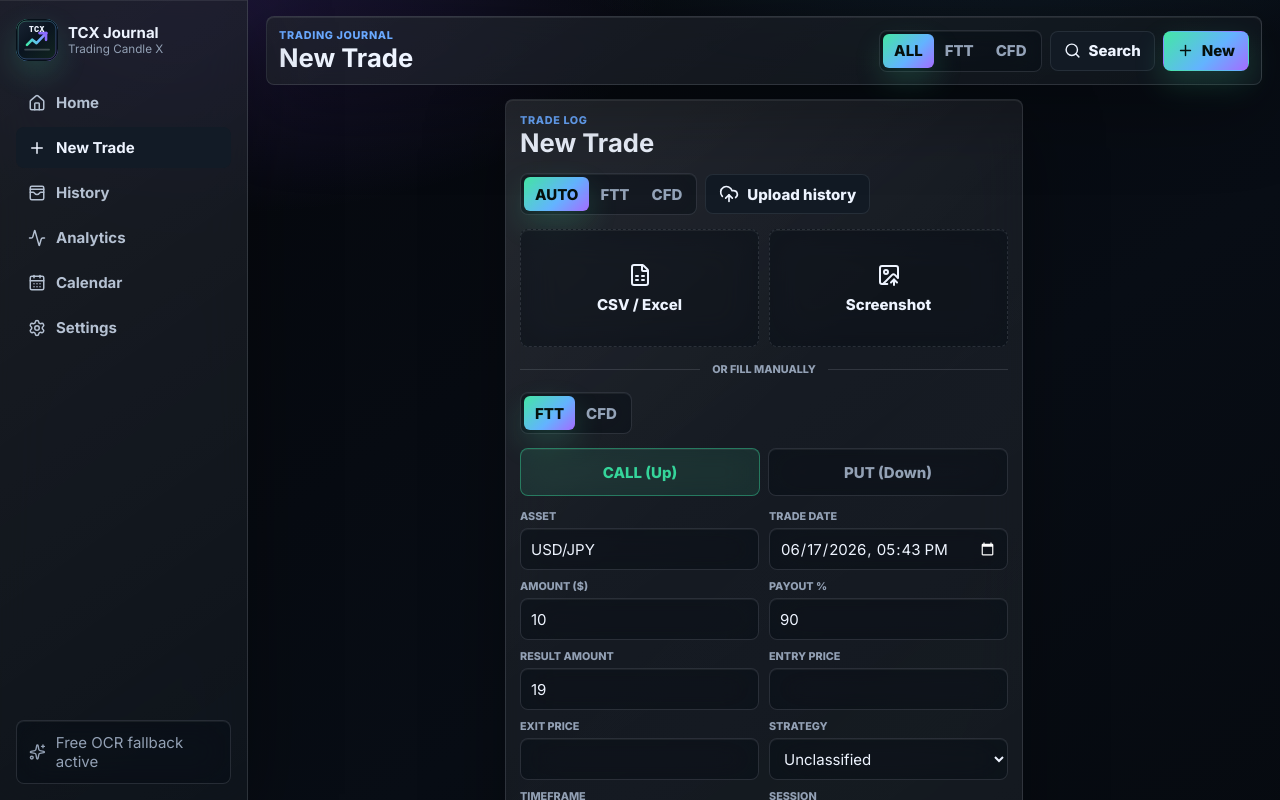
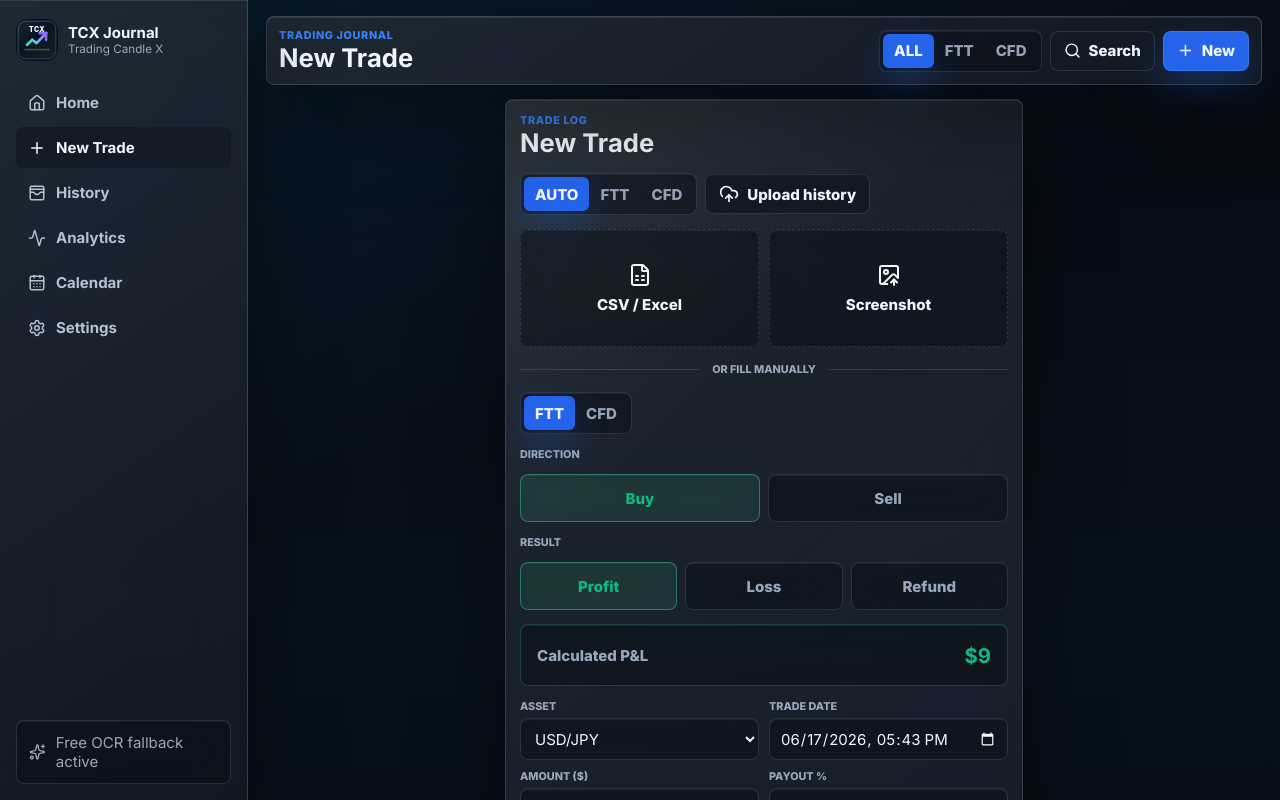
Before and after one commit to imsshajid/tcxjournal, a React (Vite) app: page / in a window 1280 px wide. Both pictures are taken after a click on the button "New Trade". Shown: the top 800 px of the page. Built offline with nearby package versions, Linux system fonts and the light colour scheme.

Commit message:
Refine trade ticket design and asset selection

```diff
--- a/src/App.jsx
+++ b/src/App.jsx
@@ -55,7 +55,27 @@ const STRATEGIES = ['Unclassified', 'Signal Following', 'Stochastic', 'Price Act
 const EMOTIONS = ['Calm', 'Confident', 'Anxious', 'Fearful', 'Greedy', 'Revenge', 'Bored', 'Focused', 'Patient', 'Neutral'];
 const TIMEFRAMES = ['10s', '15s', '30s', '1m', '2m', '3m', '5m', '15m', '30m', '1h', '4h', '1d'];
 const SESSION_OPTIONS = ['Sydney', 'Tokyo', 'London', 'New York'];
-const OUTCOME_LABELS = { WIN: 'Profit', LOSS: 'Loss', DRAW: 'Draw' };
+const OUTCOME_LABELS = { WIN: 'Profit', LOSS: 'Loss', DRAW: 'Refund' };
+const FTT_ASSETS = [
+  'AUD/CAD', 'AUD/CHF', 'AUD/JPY', 'AUD/NZD', 'AUD/USD', 'CAD/CHF', 'CAD/JPY', 'CHF/JPY',
+  'EUR/AUD', 'EUR/CAD', 'EUR/CHF', 'EUR/GBP', 'EUR/JPY', 'EUR/NZD', 'EUR/USD',
+  'GBP/AUD', 'GBP/CAD', 'GBP/CHF', 'GBP/JPY', 'GBP/NZD', 'GBP/USD',
+  'NZD/CAD', 'NZD/CHF', 'NZD/JPY', 'NZD/USD', 'USD/BRL', 'USD/CAD', 'USD/CHF', 'USD/JPY', 'USD/MXN', 'USD/TRY', 'USD/ZAR',
+  'AUD/CAD (OTC)', 'AUD/CHF (OTC)', 'AUD/JPY (OTC)', 'AUD/NZD (OTC)', 'AUD/USD (OTC)',
+  'CAD/CHF (OTC)', 'CAD/JPY (OTC)', 'CHF/JPY (OTC)', 'EUR/AUD (OTC)', 'EUR/CAD (OTC)', 'EUR/CHF (OTC)', 'EUR/GBP (OTC)', 'EUR/JPY (OTC)', 'EUR/NZD (OTC)', 'EUR/USD (OTC)',
+  'GBP/AUD (OTC)', 'GBP/CAD (OTC)', 'GBP/CHF (OTC)', 'GBP/JPY (OTC)', 'GBP/NZD (OTC)', 'GBP/USD (OTC)',
+  'NZD/CAD (OTC)', 'NZD/CHF (OTC)', 'NZD/JPY (OTC)', 'NZD/USD (OTC)',
+  'USD/ARS (OTC)', 'USD/BDT (OTC)', 'USD/BRL (OTC)', 'USD/COP (OTC)', 'USD/DZD (OTC)', 'USD/EGP (OTC)', 'USD/IDR (OTC)', 'USD/INR (OTC)', 'USD/MXN (OTC)', 'USD/NGN (OTC)', 'USD/PKR (OTC)', 'USD/PHP (OTC)', 'USD/TRY (OTC)', 'USD/ZAR (OTC)',
+  'XAU/USD (OTC)', 'XAG/USD (OTC)', 'Bitcoin (OTC)', 'Ethereum (OTC)', 'Litecoin (OTC)', 'Dogecoin (OTC)', 'Solana (OTC)', 'Cardano (OTC)', 'Ripple (OTC)', 'Toncoin (OTC)', 'Polkadot (OTC)', 'Chainlink (OTC)', 'Binance Coin (OTC)',
+  'Apple (OTC)', 'Amazon (OTC)', 'Tesla (OTC)', 'Microsoft (OTC)', 'Meta (OTC)', 'Netflix (OTC)', 'Alibaba (OTC)', 'McDonalds (OTC)',
+  'US 100 (OTC)', 'US 500 (OTC)', 'US 30 (OTC)', 'UK 100 (OTC)', 'Germany 40 (OTC)', 'Hong Kong 50 (OTC)',
+];
+const CFD_ASSETS = [
+  'XAU/USD', 'XAG/USD', 'EUR/USD', 'GBP/USD', 'USD/JPY', 'AUD/USD', 'USD/CAD', 'USD/CHF', 'NZD/USD', 'EUR/JPY', 'GBP/JPY', 'AUD/JPY',
+  'BTC/USD', 'ETH/USD', 'LTC/USD', 'XRP/USD', 'BNB/USD', 'SOL/USD',
+  'NAS100', 'US30', 'SPX500', 'GER40', 'UK100', 'JP225', 'HK50',
+  'USOIL', 'BRENT', 'NATGAS',
+];
 
 const seedTrades = [
   makeTrade({
@@ -124,18 +144,20 @@ const seedTrades = [
 function makeTrade(input) {
   const market = input.market || 'FTT';
   const amount = toNumber(input.amount);
-  const hasFttResult = input.income !== undefined || input.resultAmount !== undefined;
-  const income = input.income === undefined ? input.resultAmount : input.income;
+  const desiredResult = input.result ? normalizeTradeResult(input.result) : input.profit !== undefined ? tradeResult(input.profit) : 'WIN';
+  const explicitIncome = input.income === undefined ? input.resultAmount : input.income;
+  const hasFttResult = explicitIncome !== undefined && explicitIncome !== '';
+  const income = hasFttResult ? explicitIncome : deriveFttIncome(amount, input.payout, desiredResult);
   const netProfit =
     market === 'FTT'
-      ? hasFttResult ? calculateFttNet(amount, income) : toNumber(input.profit)
+      ? calculateFttNet(amount, income)
       : toNumber(input.profit);
   return {
     id: input.id || crypto.randomUUID(),
     sourceId: clean(input.sourceId || input.ticket || input.positionId || input.ID || ''),
     market,
     account: input.account || (market === 'FTT' ? 'Quotex' : 'CFD'),
-    asset: normalizeAsset(input.asset || input.symbol || input.info || ''),
+    asset: normalizeAsset(input.asset || input.symbol || input.info || assetOptionsForMarket(market)[0] || ''),
     direction: normalizeDirection(input.direction || input.type || ''),
     amount,
     income: market === 'FTT' ? toNumber(income) : '',
@@ -480,9 +502,9 @@ function ResultPanel({ trades }) {
 
 function OutcomePanel({ trades }) {
   const data = [
-    { name: 'Profit', value: trades.filter((t) => t.result === 'WIN').length, color: '#35d49a' },
-    { name: 'Loss', value: trades.filter((t) => t.result === 'LOSS').length, color: '#f65f6f' },
-    { name: 'Draw', value: trades.filter((t) => t.result === 'DRAW').length, color: '#d7b56d' },
+    { name: 'Profit', value: trades.filter((t) => t.result === 'WIN').length, color: '#10b981' },
+    { name: 'Loss', value: trades.filter((t) => t.result === 'LOSS').length, color: '#f43f5e' },
+    { name: 'Refund', value: trades.filter((t) => t.result === 'DRAW').length, color: '#f59e0b' },
   ];
   const assets = Object.entries(trades.reduce((acc, trade) => {
     acc[trade.asset] = acc[trade.asset] || { pnl: 0, count: 0 };
@@ -684,9 +706,9 @@ function NewTrade({ onSave, onImport, settings, onOpenTrade }) {
     asset: 'USD/JPY',
     direction: 'UP',
     amount: 10,
-    income: 19,
     payout: 90,
     profit: 9,
+    result: 'WIN',
     open: '',
     close: '',
     openedAt: inputDateTime(),
@@ -700,17 +722,19 @@ function NewTrade({ onSave, onImport, settings, onOpenTrade }) {
   const set = (key, value) => setForm((current) => {
     const next = { ...current, [key]: value };
     if (key === 'openedAt') next.session = inferForexSession(value);
-    if (key === 'income' || key === 'amount') next.payout = normalizePayout('', key === 'amount' ? value : next.amount, key === 'income' ? value : next.income);
+    if (key === 'result') next.income = '';
     return next;
   });
   const switchMarket = (next) => {
     setMarket(next);
     setForm((current) => ({
       ...current,
+      asset: assetOptionsForMarket(next).includes(normalizeAsset(current.asset)) ? normalizeAsset(current.asset) : assetOptionsForMarket(next)[0],
       account: next === 'FTT' ? 'Quotex' : 'MT5',
       direction: next === 'FTT' ? 'UP' : 'BUY',
       payout: next === 'FTT' ? current.payout || 90 : '',
-      income: next === 'FTT' ? current.income || 0 : '',
+      income: next === 'FTT' ? '' : current.income,
+      result: next === 'FTT' ? normalizeTradeResult(current.result) : current.result,
     }));
   };
   const save = () => {
@@ -795,6 +819,7 @@ function Importer({ onImport, settings }) {
     if (trade.id !== id) return trade;
     const next = { ...trade, [key]: value };
     if (key === 'openedAt') next.session = inferForexSession(value);
+    if (key === 'result') next.income = '';
     return makeTrade(next);
   }));
   const saveDrafts = () => {
@@ -956,12 +981,27 @@ function Select({ label, value, onChange, options }) {
   return <label className="field"><span>{label}</span><select value={value} onChange={(e) => onChange(e.target.value)}>{options.map((option) => <option key={option}>{option}</option>)}</select></label>;
 }
 
+function AssetSelect({ value, onChange, market }) {
+  const options = assetOptionsForMarket(market);
+  const normalizedValue = normalizeAsset(value);
+  const allOptions = options.includes(normalizedValue) || !normalizedValue ? options : [normalizedValue, ...options];
+  const selectValue = normalizedValue || allOptions[0];
+  return (
+    <label className="field assetSelect">
+      <span>Asset</span>
+      <select value={selectValue} onChange={(e) => onChange(e.target.value)}>
+        {allOptions.map((option) => <option key={option}>{option}</option>)}
+      </select>
+    </label>
+  );
+}
+
 function TradeEditorModal({ trade, onClose, onSave, onDelete }) {
   const [draft, setDraft] = useState(() => ({ ...makeTrade(trade), openedAt: inputDateTime(trade.openedAt), closedAt: inputDateTime(trade.closedAt) }));
   const set = (key, value) => setDraft((current) => {
     const next = { ...current, [key]: value };
     if (key === 'openedAt') next.session = inferForexSession(value);
-    if (key === 'income' || key === 'amount') next.payout = normalizePayout('', key === 'amount' ? value : next.amount, key === 'income' ? value : next.income);
+    if (key === 'result') next.income = '';
     return next;
   });
   return (
@@ -1048,25 +1088,31 @@ function DayTradesModal({ date, trades, onClose, onOpenTrade }) {
 
 function TradeFormFields({ draft, set }) {
   const isFtt = draft.market === 'FTT';
+  const previewTrade = makeTrade(draft);
   return (
     <div className="form">
+      <div className="directionChooser">
+        <span>Direction</span>
         <div className="twoBtns">
           <button className={['UP', 'BUY'].includes(draft.direction) ? 'selected up' : ''} onClick={() => set('direction', isFtt ? 'UP' : 'BUY')}>
-          {isFtt ? 'CALL (Up)' : 'BUY'}
+            Buy
           </button>
           <button className={['DOWN', 'SELL'].includes(draft.direction) ? 'selected dn' : ''} onClick={() => set('direction', isFtt ? 'DOWN' : 'SELL')}>
-          {isFtt ? 'PUT (Down)' : 'SELL'}
+            Sell
           </button>
         </div>
+      </div>
+      <OutcomeChooser draft={draft} set={set} />
+      <div className="pnlPreview">
+        <span>Calculated P&L</span>
+        <b className={previewTrade.profit >= 0 ? 'green' : 'red'}>{money(previewTrade.profit)}</b>
+      </div>
       <div className="fields">
-        <Input label="Asset" value={draft.asset} onChange={(v) => set('asset', v)} />
+        <AssetSelect value={draft.asset} market={draft.market} onChange={(v) => set('asset', v)} />
         <Input label="Trade date" type="datetime-local" value={inputDateTime(draft.openedAt)} onChange={(v) => set('openedAt', v)} />
         <Input label={isFtt ? 'Amount ($)' : 'Lot'} type="number" value={draft.amount} onChange={(v) => set('amount', v)} />
         {isFtt ? (
-          <>
           <Input label="Payout %" type="number" value={draft.payout} onChange={(v) => set('payout', v)} />
-            <Input label="Result amount" type="number" value={draft.income} onChange={(v) => set('income', v)} />
-          </>
         ) : (
           <Input label="P/L" type="number" value={draft.profit} onChange={(v) => set('profit', v)} />
         )}
@@ -1077,12 +1123,7 @@ function TradeFormFields({ draft, set }) {
         <Select label="Session" value={normalizeSession(draft.session, draft.openedAt)} onChange={(v) => set('session', v)} options={SESSION_OPTIONS} />
         <Select label="Emotion" value={draft.emotion || 'Neutral'} onChange={(v) => set('emotion', v)} options={EMOTIONS} />
       </div>
-      <OutcomeChooser draft={draft} set={set} />
       <label className="area"><span>Notes</span><textarea value={draft.notes || ''} onChange={(e) => set('notes', e.target.value)} /></label>
-      <div className="pnlPreview">
-        <span>Calculated P&L</span>
-        <b className={makeTrade(draft).profit >= 0 ? 'green' : 'red'}>{money(makeTrade(draft).profit)}</b>
-      </div>
     </div>
   );
 }
@@ -1091,14 +1132,7 @@ function OutcomeChooser({ draft, set }) {
   const trade = makeTrade(draft);
   const choose = (result) => {
     if (draft.market === 'FTT') {
-      const amount = Math.abs(toNumber(draft.amount));
-      const payout = toNumber(draft.payout) || 90;
-      const income = result === 'WIN'
-        ? round(amount + (amount * payout / 100))
-        : result === 'LOSS'
-          ? 0
-          : amount;
-      set('income', income);
+      set('result', result);
       return;
     }
     const size = Math.abs(toNumber(draft.profit)) || 1;
@@ -1306,10 +1340,22 @@ function normalizeStrategy(value) {
   return STRATEGIES.includes(strategy) ? strategy : strategy;
 }
 
+function assetOptionsForMarket(market) {
+  return market === 'CFD' ? CFD_ASSETS : FTT_ASSETS;
+}
+
 function normalizeSession(value, dateValue) {
   const session = title(value);
   if (SESSION_OPTIONS.includes(session)) return session;
   return inferForexSession(dateValue);
+}
+
+function normalizeTradeResult(value) {
+  const text = clean(value).toUpperCase();
+  if (['WIN', 'PROFIT'].includes(text)) return 'WIN';
+  if (['LOSS', 'LOSE'].includes(text)) return 'LOSS';
+  if (['DRAW', 'REFUND', 'BREAKEVEN', 'BREAK EVEN'].includes(text)) return 'DRAW';
+  return 'WIN';
 }
 
 function inferForexSession(value) {
@@ -1376,6 +1422,15 @@ function normalizePayout(value, amount, income) {
   if (!stake || resultAmount <= stake) return 90;
   const calculated = ((resultAmount - stake) / stake) * 100;
   return Number.isFinite(calculated) && calculated > 0 ? Math.round(calculated) : 90;
+}
+
+function deriveFttIncome(amount, payout, result = 'WIN') {
+  const stake = Math.abs(toNumber(amount));
+  const pct = toNumber(payout) || 90;
+  if (!stake) return 0;
+  if (result === 'LOSS') return 0;
+  if (result === 'DRAW') return stake;
+  return round(stake + (stake * pct / 100));
 }
 
 function calculateFttNet(amount, income) {
--- a/src/style.css
+++ b/src/style.css
@@ -2,17 +2,18 @@
 
 :root {
   color-scheme: dark;
-  --bg: #080b0f;
-  --panel: #101720;
-  --panel-2: #0d131b;
-  --line: rgba(231, 238, 249, .09);
-  --text: #eef4ff;
-  --muted: #93a1b5;
-  --dim: #627086;
-  --green: #35d49a;
-  --red: #f65f6f;
-  --blue: #6aa9ff;
-  --gold: #d7b56d;
+  --bg: #05070d;
+  --panel: #0e1622;
+  --panel-2: #0a111b;
+  --line: rgba(203, 213, 225, .14);
+  --text: #f2f6fd;
+  --muted: #9aa8bb;
+  --dim: #66758b;
+  --green: #10b981;
+  --red: #f43f5e;
+  --blue: #3b82f6;
+  --gold: #f59e0b;
+  --cyan: #06b6d4;
   --radius: 8px;
   --sidebar: 248px;
 }
@@ -61,8 +62,8 @@ button:disabled { cursor: progress; opacity: .72; }
   display: grid;
   place-items: center;
   border-radius: var(--radius);
-  background: #35d49a;
-  color: #06100d;
+  background: #1d4ed8;
+  color: #eff6ff;
   font-weight: 800;
 }
 
@@ -200,8 +201,8 @@ main {
 }
 
 .segmented button.on {
-  color: #06100d;
-  background: var(--green);
+  color: #eff6ff;
+  background: #1d4ed8;
 }
 
 .primary, .soft, .uploadBtn {
@@ -220,9 +221,10 @@ main {
 }
 
 .primary {
-  border-color: transparent;
-  color: #06100d;
-  background: var(--green);
+  border-color: rgba(59, 130, 246, .72);
+  color: #eff6ff;
+  background: #2563eb;
+  box-shadow: 0 12px 30px rgba(37, 99, 235, .24);
 }
 
 .page {
@@ -493,6 +495,7 @@ main {
   background: rgba(215, 181, 109, .1);
 }
 
+.directionChooser,
 .outcomeChooser {
   display: grid;
   gap: 8px;
@@ -504,7 +507,7 @@ main {
   gap: 10px;
 }
 
-.field span, .area span, .settingsRows span, .outcomeChooser > span {
+.field span, .area span, .settingsRows span, .directionChooser > span, .outcomeChooser > span {
   display: block;
   margin-bottom: 5px;
   color: var(--muted);
@@ -732,10 +735,9 @@ main {
 /* Liquid material pass */
 body {
   background:
-    radial-gradient(900px 420px at 76% -12%, rgba(93, 210, 255, .15), transparent 58%),
-    radial-gradient(760px 360px at 16% 0%, rgba(137, 87, 255, .18), transparent 60%),
-    radial-gradient(560px 420px at 82% 80%, rgba(53, 212, 154, .10), transparent 62%),
-    linear-gradient(145deg, #05070c, #080d15 48%, #05080c);
+    linear-gradient(160deg, rgba(14, 165, 233, .12), transparent 34%),
+    linear-gradient(22deg, rgba(16, 185, 129, .10), transparent 32%),
+    linear-gradient(180deg, #070a12, #06111b 48%, #05070d);
 }
 
 .card,
@@ -744,11 +746,11 @@ body {
 .modalPanel,
 .bottomNav {
   background:
-    linear-gradient(145deg, rgba(255, 255, 255, .075), rgba(255, 255, 255, .028)),
-    rgba(9, 14, 21, .72);
-  border-color: rgba(226, 238, 255, .13);
-  box-shadow: 0 22px 80px rgba(0, 0, 0, .34), inset 0 1px rgba(255, 255, 255, .08);
-  backdrop-filter: blur(24px) saturate(145%);
+    linear-gradient(145deg, rgba(255, 255, 255, .095), rgba(255, 255, 255, .035)),
+    rgba(10, 16, 25, .76);
+  border-color: rgba(203, 213, 225, .18);
+  box-shadow: 0 24px 90px rgba(0, 0, 0, .42), inset 0 1px rgba(255, 255, 255, .10);
+  backdrop-filter: blur(28px) saturate(165%);
 }
 
 .card {
@@ -762,8 +764,8 @@ body {
   position: absolute;
   inset: 0;
   pointer-events: none;
-  background: linear-gradient(135deg, rgba(255,255,255,.12), transparent 34%, rgba(255,255,255,.025) 68%, transparent);
-  opacity: .42;
+  background: linear-gradient(135deg, rgba(255,255,255,.14), transparent 30%, rgba(14,165,233,.035) 66%, transparent);
+  opacity: .48;
 }
 
 .card > *,
@@ -771,12 +773,10 @@ body {
   position: relative;
 }
 
-.mark,
-.brandLogo,
 .primary,
 .segmented button.on {
-  background: linear-gradient(135deg, #44e7a5, #63b3ff 58%, #a46cff);
-  box-shadow: 0 12px 30px rgba(68, 231, 165, .18);
+  background: #2563eb;
+  box-shadow: 0 14px 34px rgba(37, 99, 235, .28);
 }
 
 .brandLogo {
```
Lines whose indentation alone changed are shown as unchanged.
